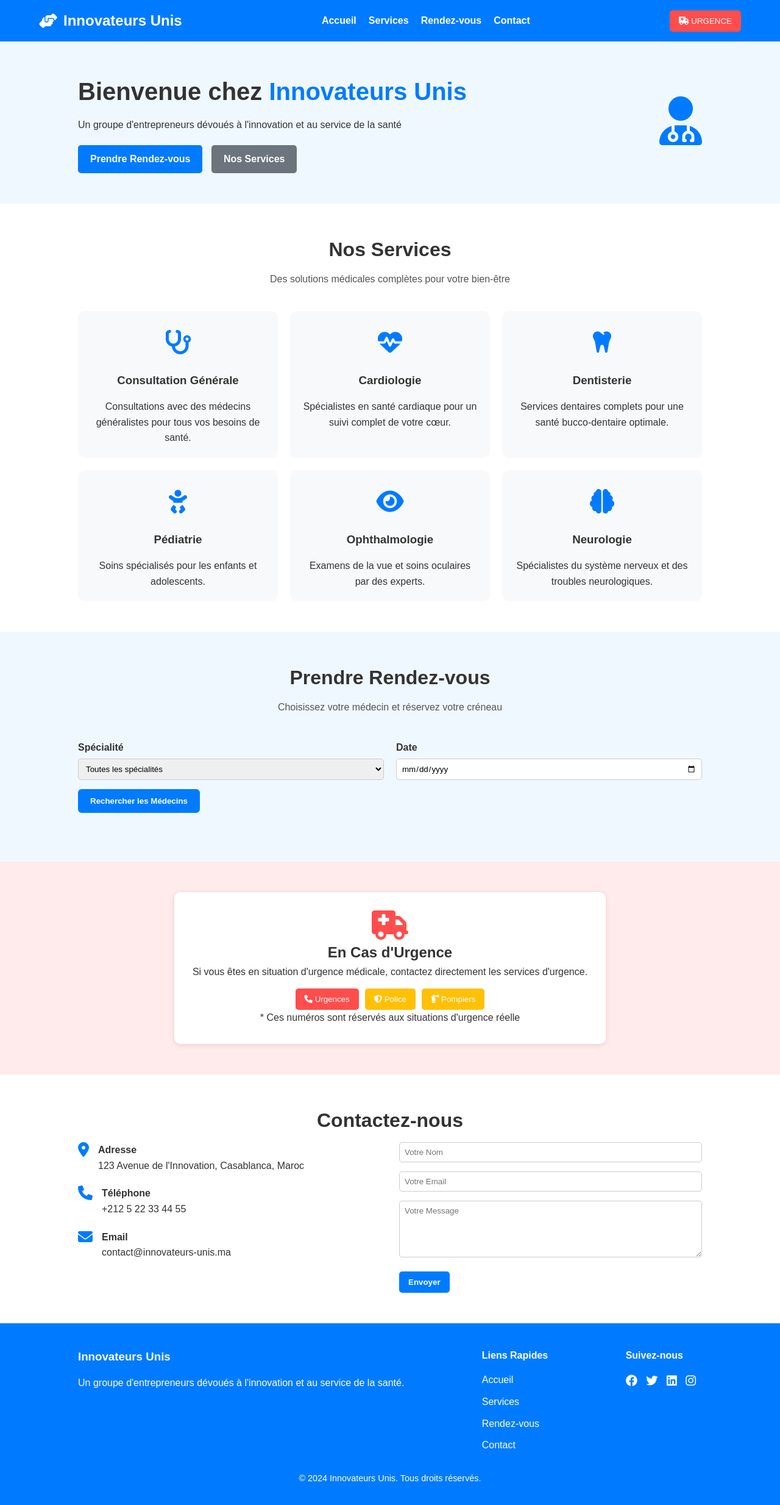
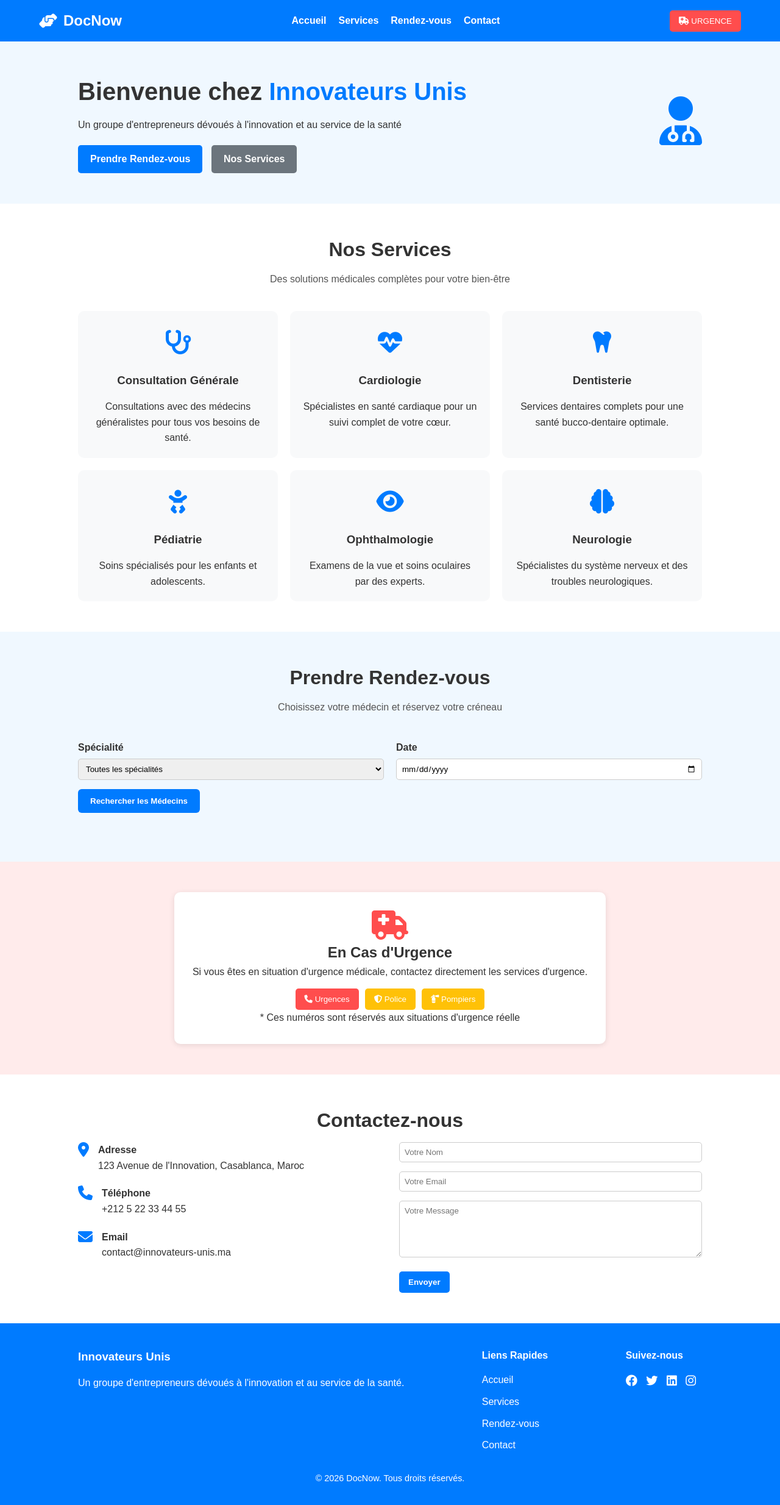
Before and after one commit to stoubali/DocNow, a plain HTML site: page index.html in a window 1280 px wide. Shown: the whole page at 61% size. Drawn offline with Linux system fonts and the light colour scheme.

Commit message:
Chnaging project name

```diff
--- a/index.html
+++ b/index.html
@@ -3,7 +3,7 @@
 <head>
 <meta charset="UTF-8">
 <meta name="viewport" content="width=device-width, initial-scale=1.0">
-<title>Innovateurs Unis - Plateforme Médicale</title>
+<title>DocNow</title>
 
 <link rel="stylesheet" href="style.css">
 
@@ -14,7 +14,7 @@
 <!-- NAVBAR -->
 <nav class="navbar">
   <div class="nav-container">
-    <div class="logo"><i class="fas fa-hands-helping"></i> Innovateurs Unis</div>
+    <div class="logo"><i class="fas fa-hands-helping"></i>DocNow</div>
     <ul class="nav-links">
       <li><a href="#accueil">Accueil</a></li>
       <li><a href="#services">Services</a></li>
@@ -143,7 +143,7 @@
     </div>
   </div>
   <div class="footer-bottom">
-    <p>&copy; 2024 Innovateurs Unis. Tous droits réservés.</p>
+    <p>&copy; 2026 DocNow. Tous droits réservés.</p>
   </div>
 </footer>
 
```
